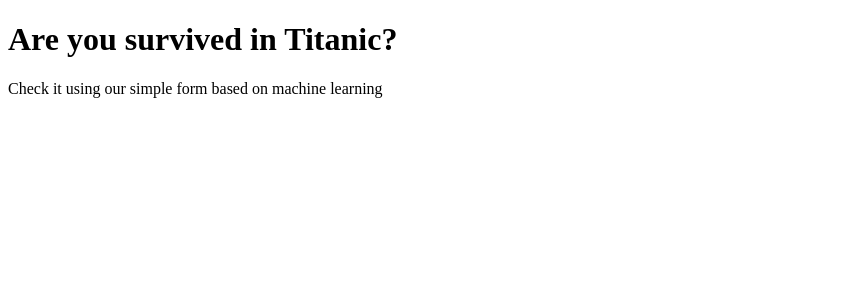
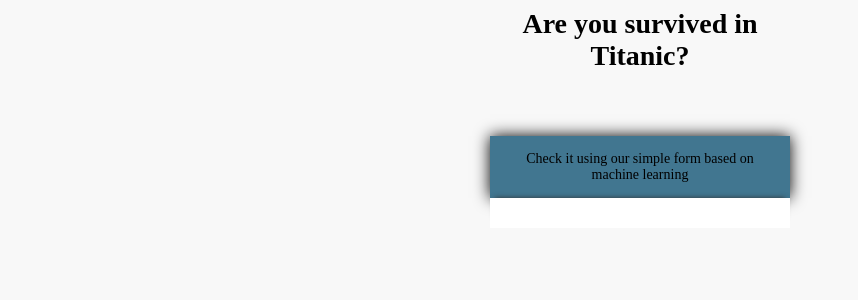
Before and after one commit to t1m4/Titanic, a Django app: template core/templates/core/index.html in a window 1280 px wide. Shown: the top 300 px of the page, without its empty margins (0-858 px from the left). Run offline with Django 3.2, Linux system fonts and the light colour scheme; the template is opened without the code that fills it, so the values that code supplies are empty.

Commit message:
Add css code for index.html

```diff
--- a/core/templates/core/index.html
+++ b/core/templates/core/index.html
@@ -3,15 +3,74 @@
 <head>
     <meta charset="UTF-8">
     <title>Are you survived?</title>
+    <style>
+        body {
+            background-color: #f8f8f8;
+            font-size: 14px;
+        }
+        h1{
+            margin: 0 auto;
+            width: 300px;
+            text-align: center;
+        }
+        .center_block{
+            margin: 0 auto;
+            margin-bottom: -10px;
+            width: 300px;
+            box-shadow: 0 0 15px;
+        }
+        .form_container
+        {
+            margin: 0 auto;
+            width: 270px;
+            height: auto;
+            background-color: #fff;
+            box-shadow: 0 -5px 5px -5px #333;
+            padding: 15px;
+
+        }
+        .header
+        {
+            margin: 0 auto;
+            width: 270px;
+            height: auto;
+            background-color: #417690;
+            padding: 15px;
+            text-align: center;
+        }
+        .form-submit{
+            margin-top: 15px;
+            width: 100%;
+            color: white;
+            background-color: #417690
+        }
+        input, select, label {
+            width: 100%;
+        }
+        label {
+            line-height: 1.8;
+        }
+    </style>
 </head>
 <body>
     <h1>Are you survived in Titanic?</h1>
-    <p>Check it using our simple form based on machine learning</p>
-    {% if form %}
-        <form action="{% url 'core-form' %}" method="post">
-            {% csrf_token %}
-            {{ form.as_p }}
-        <input type="submit" value="OK">
-    {% endif %}
+    <br>
+    <br>
+    <br>
+    <br>
+    <p class="center_block header">Check it using our simple form based on machine learning</p>
+    <div class="form_container">
+        {% if form %}
+            <form action="{% url 'core-form' %}" method="post">
+                {% csrf_token %}
+                {% for i in form %}
+                    <div class="form-row">
+                        {{ i.label_tag }}
+                        {{ i }}
+                    </div>
+                {% endfor %}
+            <input class="form-submit" type="submit" value="submit">
+        {% endif %}
+    </div>
 </body>
 </html>
```
Also changed, not shown: core/migrations/0002_auto_20210110_1234.py (added).
